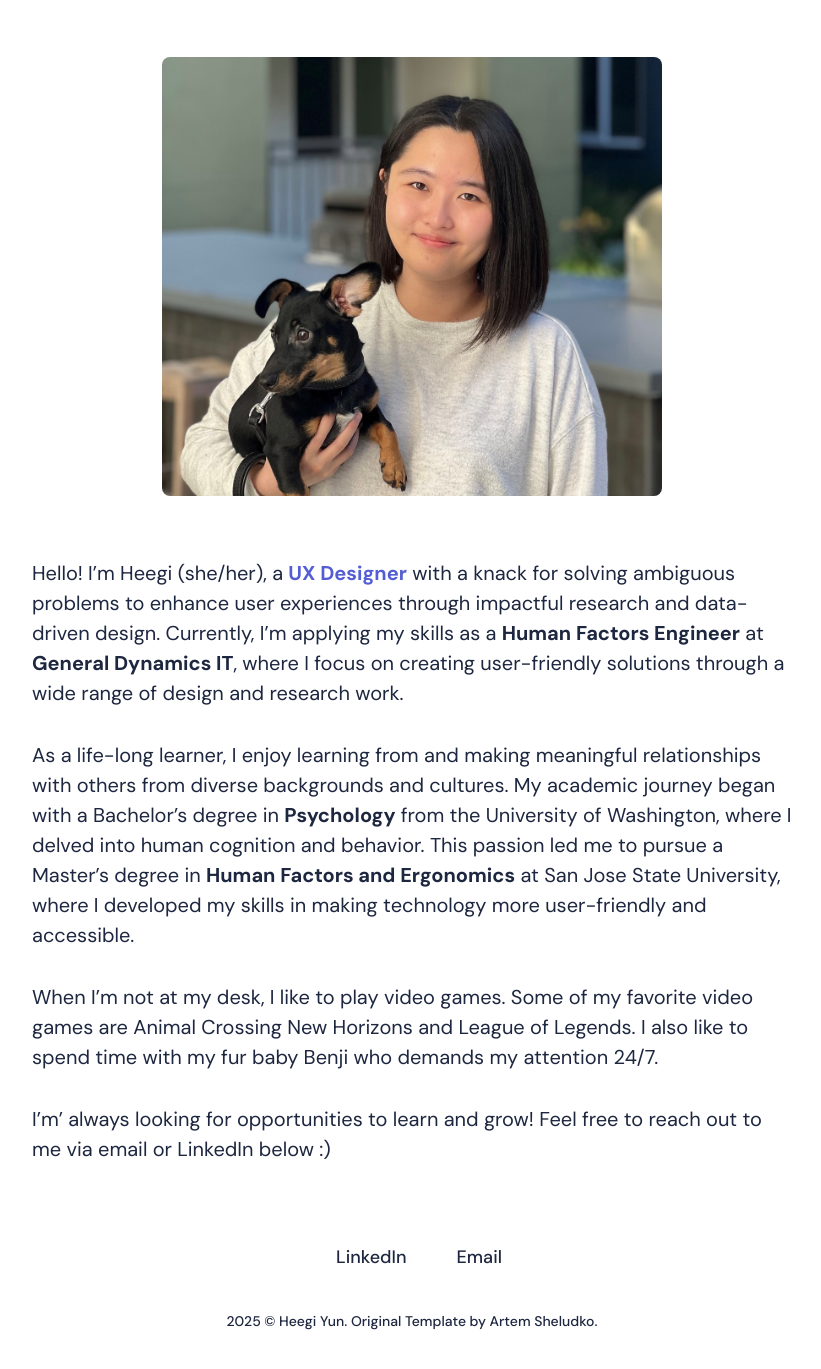
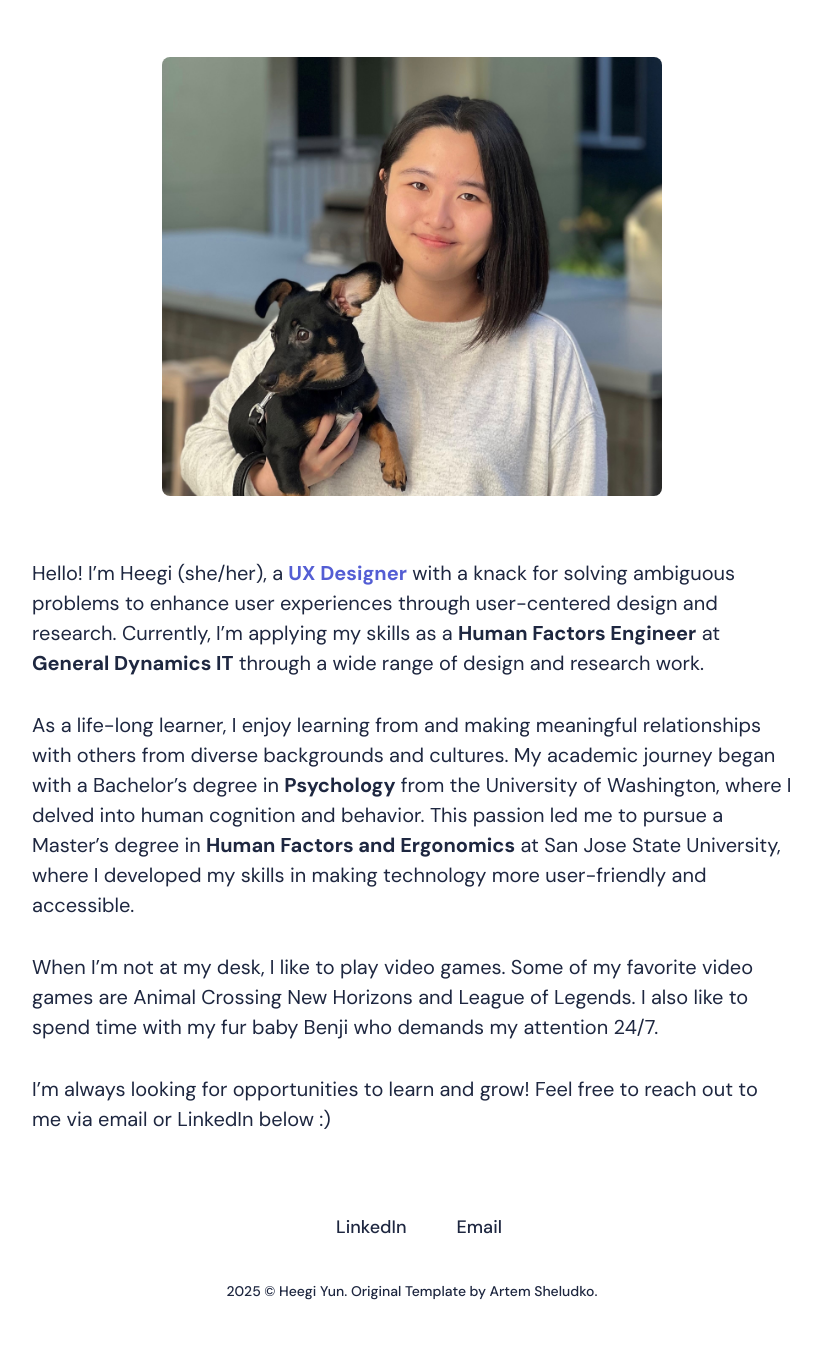
Before and after one commit to heegi/heegiyun.com, a Jekyll site: the page built from _pages/about.md, in a window 1280 px wide and 1400 px high, scrolled down 317 px. Shown: the top 1369 px of the window, without its empty margins (228-1049 px from the left). Built offline with Jekyll 4.4.1, drawn with Linux system fonts in a browser that asks for light colours; nearby versions of some CDN libraries.

Commit message:
Couple of revisions

```diff
--- a/_data/settings.yml
+++ b/_data/settings.yml
@@ -20,7 +20,7 @@ menu__settings:
 # Hero Settings
 hero:
   hero__title: Hi there!
-  hero__description: I'm a <b style="color:#545ed4">UX Designer</b> dedicated to uncovering user and business needs to craft <b style="color:#545ed4">intuitive, user-centered design solutions</b>.<br><br> Currently, I work as a <b>Human Factors Engineer</b> at <b>General Dynamics Information Technology</b>, delivering comprehensive design and research works for the Centers for Medicare & Medicaid Services (CMS) client.
+  hero__description: I'm a <b style="color:#545ed4">UX Designer</b> dedicated to uncovering user and business needs to deliver <b style="color:#545ed4">intuitive, user-centered design solutions</b>.<br><br> Currently, I work as a <b>Human Factors Engineer</b> at <b>General Dynamics Information Technology</b>, delivering comprehensive design and research works for the Centers for Medicare & Medicaid Services (CMS) client.
 
 
 #-------------------------------
--- a/_pages/about.md
+++ b/_pages/about.md
@@ -5,10 +5,10 @@ permalink: /about/
 ---
 <center><img src="/images/About.jpg" alt="Heegi and her puppy Benji" width="500" height="500"></center> <br>
 
-Hello! I'm Heegi (she/her), a <span style="color: #545ed4;">**UX Designer**</span> with a knack for solving ambiguous problems to enhance user experiences through impactful research and data-driven design. Currently, I'm applying my skills as a **Human Factors Engineer** at **General Dynamics IT**, where I focus on creating user-friendly solutions through a wide range of design and research work.
+Hello! I'm Heegi (she/her), a <span style="color: #545ed4;">**UX Designer**</span> with a knack for solving ambiguous problems to enhance user experiences through user-centered design and research. Currently, I'm applying my skills as a **Human Factors Engineer** at **General Dynamics IT** through a wide range of design and research work.
 
 As a life-long learner, I enjoy learning from and making meaningful relationships with others from diverse backgrounds and cultures. My academic journey began with a Bachelor's degree in **Psychology** from the University of Washington, where I delved into human cognition and behavior. This passion led me to pursue a Master's degree in **Human Factors and Ergonomics** at San Jose State University, where I developed my skills in making technology more user-friendly and accessible.
 
 When I'm not at my desk, I like to play video games. Some of my favorite video games are Animal Crossing New Horizons and League of Legends. I also like to spend time with my fur baby Benji who demands my attention 24/7.
 
-I'm' always looking for opportunities to learn and grow! Feel free to reach out to me via email or LinkedIn below :)
+I'm always looking for opportunities to learn and grow! Feel free to reach out to me via email or LinkedIn below :)
--- a/_posts/2022-01-08-pokemon-unite.markdown
+++ b/_posts/2022-01-08-pokemon-unite.markdown
@@ -95,7 +95,7 @@ Present selected held items on the Pokémon's page, and allow users to navigate
 
 ## Learnings
 * **Stay objective** <br>
-While video games are unique in a way that users can experience a wide range of emotions and I spent a lot of time familiarizing myself with the product, I realized the significant importance of prioritizing <mark style="background-color: #FFE599">users</mark> and <mark style="background-color: #FFE599">heuristics</mark> over my personal opinions and biases.
+While video games are unique in a way that users can experience a wide range of emotions and I spent a lot of time familiarizing myself with the product, I realized the significant importance of <mark style="background-color: #FFE599"> prioritizing users and heuristics</mark> over my personal opinions and biases.
 
 * **Use other additional methodologies to prioritized major usability issues** <br>
 During my heuristic evaluations, I noticed a tendency to get caught up with minor design issues rather than focusing on the more impactful issues that directly affected the user experience. Using data about the <mark style="background-color: #FFE599">users</mark> and <mark style="background-color: #FFE599">use context</mark> from the user inquiries (i.e. survey and review analyses) not only allowed me to narrow down the focus of my evaluation but also facilitated the validation of my evaluation against real user experiences.
```
